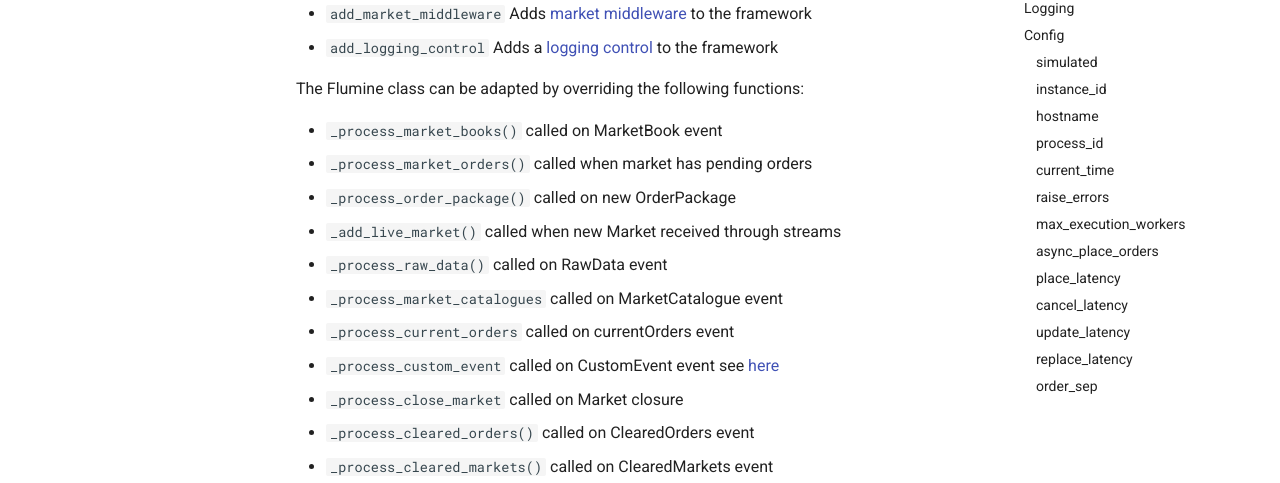
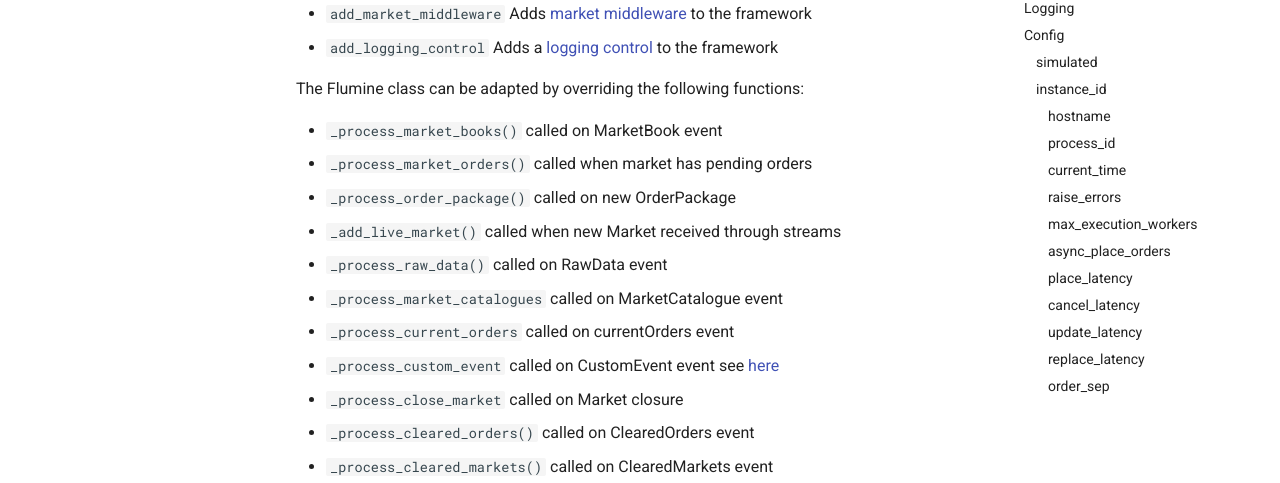
Before and after one commit to betcode-org/flumine, an MkDocs documentation site: the page built from docs/advanced.md, in a window 1280 px wide. Shown: the part 420-903 px from the top of the page. Built offline with MkDocs 1.6.1 and Material for MkDocs 9.7.7, drawn with Linux system fonts in a browser that asks for light colours; comment, search, counter and statistics services are not loaded.

```diff
--- a/docs/advanced.md
+++ b/docs/advanced.md
@@ -88,46 +88,46 @@ Updated to True when backtesting or paper trading
 
 Store server id or similar (e.g. AWS ec2 instanceId)
 
-### hostname
+#### hostname
 
 Used as customerStrategyRefs so that only orders created by the running instance are returned.
 
-### process_id
+#### process_id
 
 OS process id of running application.
 
-### current_time
+#### current_time
 
 Used for backtesting
 
-### raise_errors
+#### raise_errors
 
 Raises errors on strategy functions, see [Error Handling](/advanced/#error-handling)
 
-### max_execution_workers
+#### max_execution_workers
 
 Max number of workers in execution thread pool
 
-### async_place_orders
+#### async_place_orders
 
 Place orders sent with place orders flag, prevents waiting for bet delay
 
-### place_latency
+#### place_latency
 
 Place latency used for backtesting / simulation execution
 
-### cancel_latency
+#### cancel_latency
 
 Cancel latency used for backtesting / simulation execution
 
-### update_latency
+#### update_latency
 
 Update latency used for backtesting / simulation execution
 
-### replace_latency
+#### replace_latency
 
 Replace latency used for backtesting / simulation execution
 
-### order_sep
+#### order_sep
 
 customer_order_ref separator
```
Also changed, not shown: docs/markets.md (+6 -0 lines), docs/quickstart.md (+1 -1 lines), 1 other file.
